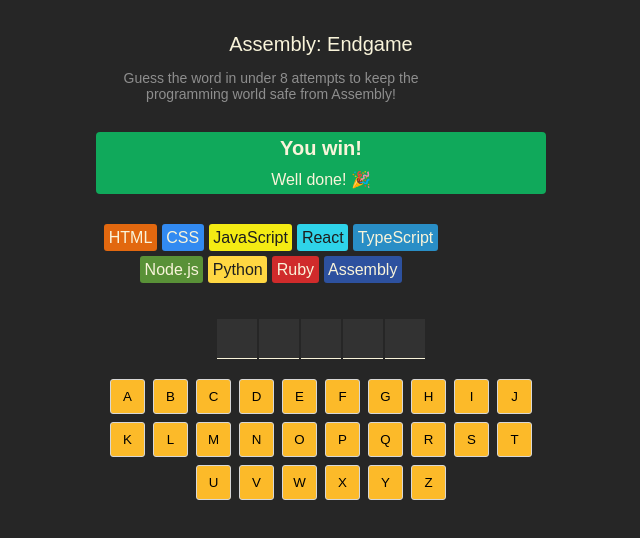
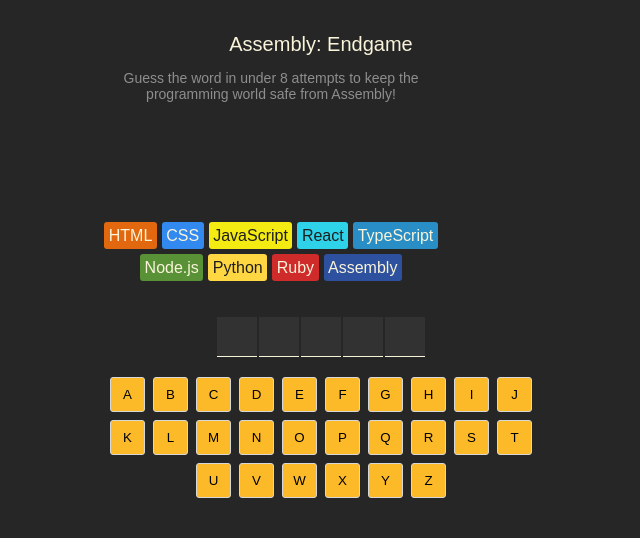
Before and after one commit to ovezthaking/React-Side-Projects, a React (Vite) app in the folder CapstoneProjects/Assembly Endgame/: page / in a window 1280 px wide. Shown: the top 538 px of the page, without its empty margins (319-959 px from the left). Built offline with nearby package versions, Linux system fonts and the light colour scheme.

Commit message:
dynamic win/lost section

```diff
--- a/CapstoneProjects/Assembly Endgame/src/App.tsx
+++ b/CapstoneProjects/Assembly Endgame/src/App.tsx
@@ -68,15 +68,34 @@
     )
   })
 
+  const gameStatusClass = clsx('game-status', {
+    won: isGameWon,
+    lost: isGameLost
+  })
+
   return (
     <main>
       <header>
         <h1>Assembly: Endgame</h1>
         <p>Guess the word in under 8 attempts to keep the programming world safe from Assembly!</p>
       </header>
-      <section className="game-status">
-        <h2>You win!</h2>
-        <p>Well done! 🎉</p>
+      <section className={gameStatusClass}>
+        {isGameOver ? (
+          isGameWon ? (
+            <>
+              <h2>You win!</h2>
+              <p>Well done! 🎉</p>
+            </>
+          ): (
+            <>
+              <h2>Game over!</h2>
+              <p>You lose! Better start learning Assembly 😭</p>
+            </>
+          )
+        ) : (
+          null
+        )
+        }
       </section>
       <section className="language-chips">
         {languageElements}
--- a/CapstoneProjects/Assembly Endgame/src/index.css
+++ b/CapstoneProjects/Assembly Endgame/src/index.css
@@ -30,13 +30,21 @@
 }
 
 section.game-status {
-  background-color: #10A95B;
   display: flex;
   flex-direction: column;
   align-items: center;
   color: #F9F4DA;
+  min-height: 60px;
   border-radius: 4px;
   margin-block: 30px;
+}
+
+section.game-status.won {
+  background-color: #10A95B;
+}
+
+section.game-status.lost {
+  background-color: #BA2A2A;
 }
 
 section.game-status > h2{
```
